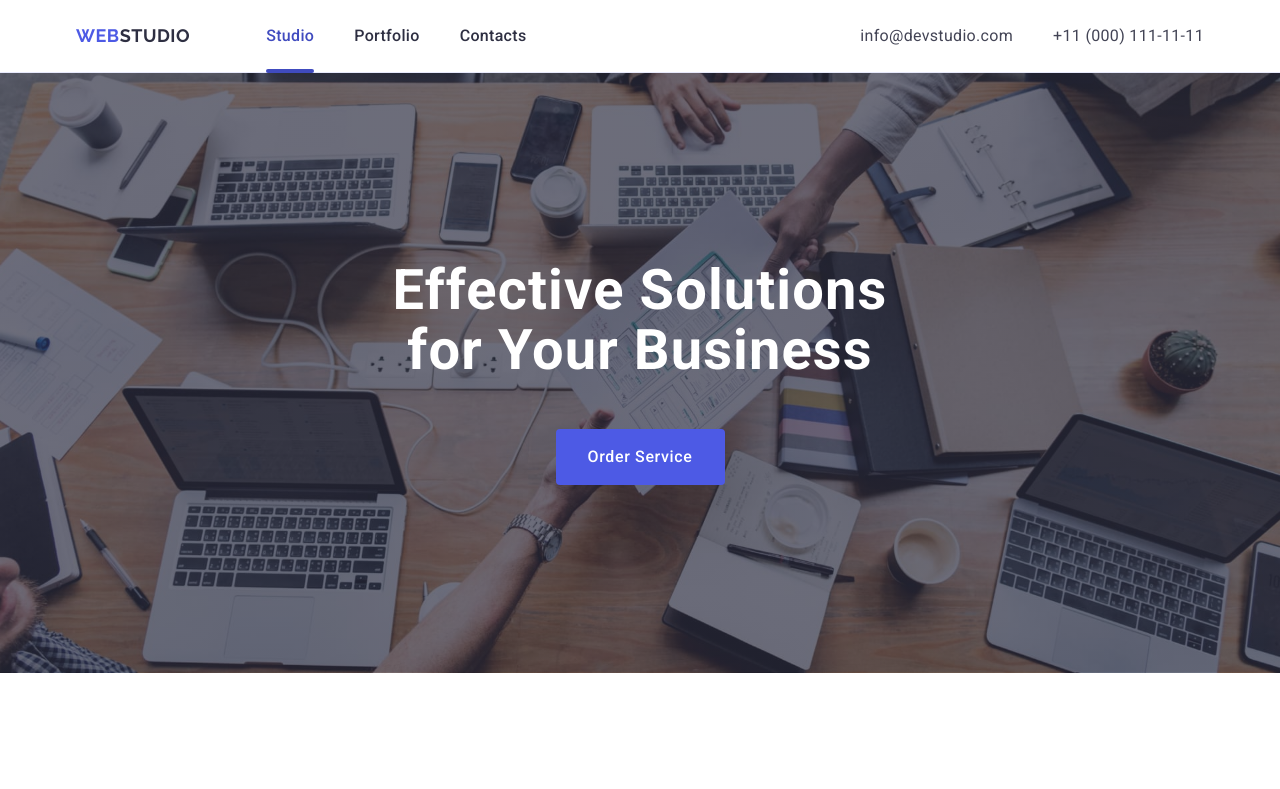
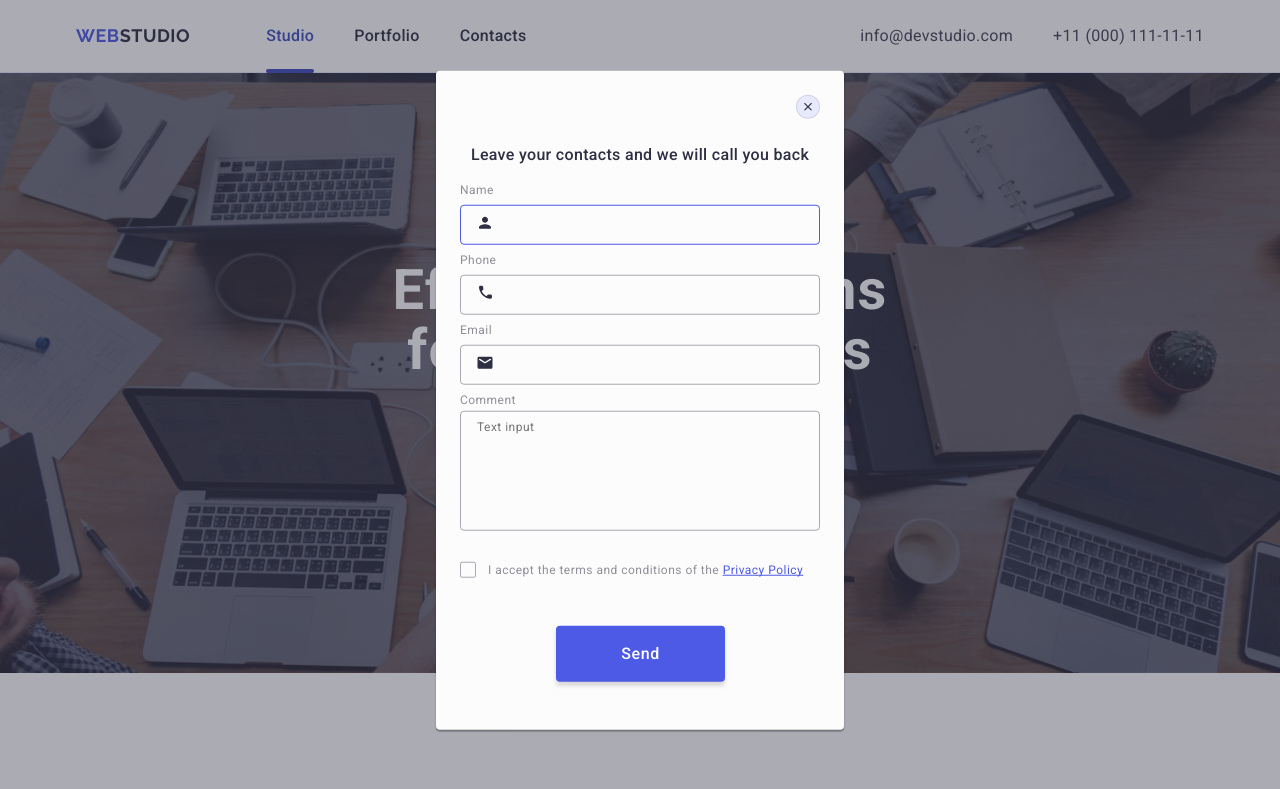
Before and after one commit to anna-gandzulevich/goit-markup-hw-05, a plain HTML site: page index.html in a window 1280 px wide. Shown: the top 789 px of the page. Drawn offline with nearby package versions, Linux system fonts and the light colour scheme.

Commit message:
check all

```diff
--- a/css/styles.css
+++ b/css/styles.css
@@ -206,6 +206,8 @@ header .logo-part {
 
 .button-hero:hover,
 .button-hero:focus,
+.footer-subscribe-button:hover,
+.footer-subscribe-button:focus,
 .form-button-submit:hover,
 .form-button-submit:focus {
   background-color: #404bbf;
@@ -532,15 +534,11 @@ footer .logo {
 }
 
 
-.footer-wrapper-cont {
-  display: flex;
-  /* gap: 24px; */
+.footer-wrapper-form {
+   display: flex;
+   gap: 24px;
 }
 
-/* .footer-subscribe-wrapper {
-  display: inline-block
-
-} */
 .footer-subscribe-text {
   font-weight: 500;
   font-size: 16px;
@@ -549,15 +547,11 @@ footer .logo {
   color: #fff;
   margin-bottom: 16px;
 }
-/* .footer-subscribe-label {
-  margin-right: 24px;
-  height: 40px;
-  min-width: 264px;
-} */
+
 .footer-subscribe-input {
   border: 1px solid #fff;
   border-radius: 4px;
-  min-width: 264px;
+  width: 264px;
   height: 40px;
   box-shadow: 0 4px 4px 0 rgba(0, 0, 0, 0.15);
   background-color: transparent;
@@ -569,8 +563,17 @@ color: #fff;
 padding-left: 16px;
 }
 
+.footer-subscribe-input::placeholder {
+  font-weight: 400;
+font-size: 12px;
+line-height: 2;
+letter-spacing: 0.04em;
+color: #fff;
+}
+
+
 .footer-subscribe-button {
-  /* position: relative; */
+
   display: flex;
   justify-content: center;
   align-items: center;
@@ -588,21 +591,13 @@ padding-left: 16px;
   letter-spacing: 0.04em;
   text-align: center;
   color: #fff;
-  transition: color 250ms cubic-bezier(0.4, 0, 0.2, 1),
-    background-color 250ms cubic-bezier(0.4, 0, 0.2, 1); */
+  transition: color 250ms cubic-bezier(0.4, 0, 0.2, 1);
+   transition: background-color 250ms cubic-bezier(0.4, 0, 0.2, 1); */
 }
 
-
 .footer-subscribe-icon {
-  position: absolute;
   fill: #fff;
-  top: 0;
-  right: 0;
   margin-left: 16px;
-  /* transform: translateY(-50%) */
-
-  transform: translateY(-50%);
-  transition: fill 250ms cubic-bezier(0.4, 0, 0.2, 1);
 }
 
 
@@ -635,15 +630,15 @@ padding-left: 16px;
   box-shadow: 0 1px 1px 0 rgba(0, 0, 0, 0.14), 0 1px 3px 0 rgba(0, 0, 0, 0.12),
     0 2px 1px 0 rgba(0, 0, 0, 0.2);
   background-color: #fcfcfc;
-  padding: 24px;
-  padding-top: 38px;
+  padding: 72px 24px 24px 24px;
+  transition: transform 250ms cubic-bezier(0.4, 0, 0.2, 1);
 }
 
-/* .backdrop.is-open {
+.backdrop.is-open {
   opacity: 1;
   visibility: visible;
   pointer-events: auto;
-} */
+}
 
 .modal-text {
   font-weight: 500;
@@ -652,7 +647,7 @@ padding-left: 16px;
   letter-spacing: 0.02em;
   text-align: center;
   color: #2e2f42;
-  margin-top: 24px;
+  margin-bottom: 16px;
 }
 
 .modal-close {
@@ -660,10 +655,18 @@ padding-left: 16px;
   top: 24px;
   right: 24px;
   border-radius: 50%;
-  fill:  #e7e9fc;
   stroke-width: 1px;
   stroke: rgba(0, 0, 0, 0.1);
   border: none;
+   width: 24px;
+   height: 24px;
+   display: flex;
+  justify-content: center;
+  align-items: center;
+  cursor: pointer;
+   background-color: #e7e9fc;
+    border: 1px solid rgba(0, 0, 0, 0.1);
+    padding: 0;
   transition: fill 250ms cubic-bezier(0.4, 0, 0.2, 1);
 }
 
@@ -674,7 +677,9 @@ padding-left: 16px;
 
 .icon-close:hover,
 .icon-close:focus {
- fill: #e7e9fc;
+   border: none;
+   background-color: #404bbf;
+ fill: #ffffff;
 }
 
 .modal-close:hover,
@@ -683,7 +688,7 @@ padding-left: 16px;
 }
 
 .form-wrraper-cont {
-  margin-top: 16px;
+  margin-bottom: 8px;
 }
 
 .form-user-label {
@@ -692,6 +697,8 @@ padding-left: 16px;
   font-size: 12px;
   line-height: 1.16667;
   letter-spacing: 0.04em;
+  line-height: 1.17;
+  margin-bottom: 4px;
   color: #8e8f99;
 }
 
@@ -702,7 +709,8 @@ padding-left: 16px;
   border-radius: 4px;
   margin-top: 4px;
   padding-left: 38px;
-  outline: none;
+  background-color: transparent;
+  outline: transparent;
   transition: border 250ms cubic-bezier(0.4, 0, 0.2, 1);
 }
 
@@ -710,7 +718,7 @@ padding-left: 16px;
 .form-user-input:focus,
 .form-user-comment:hover,
 .form-user-comment:focus {
-  border: 1px solid #4d5ae5;
+  border-color:  #4d5ae5;
 }
 
 .form-user-icon {
@@ -734,12 +742,19 @@ padding-left: 16px;
   width: 100%;
   resize: none;
   min-height: 120px;
-  outline: none;
+   font-size: 12px;
+   line-height: 1.17;
+   letter-spacing: 0.04em;
+   color: rgba(46, 47, 66, 0.4);
+  outline:  transparent;
+  background-color: transparent;
+  resize: none;
   border: 1px solid rgba(46, 47, 66, 0.4);
   border-radius: 4px;
   padding-top: 8px;
   padding-left: 16px;
   margin-bottom: 16px;
+   transition: border-color 250ms cubic-bezier(0.4, 0, 0.2, 1);
 }
 
 .form-user-coment::placeholder {
@@ -756,11 +771,13 @@ padding-left: 16px;
   justify-content: center;
   align-items: center;
   fill: transparent;
+   border: 1px solid rgba(46, 47, 66, 0.4);
   width: 16px;
   height: 16px;
-  border-radius: 6px;
-  border: 1px solid rgba(17, 17, 17, 0.14);
+  border-radius: 2px;
   margin-right: 12px;
+  margin-bottom: 24px;
+   transition: background-color 250ms cubic-bezier(0.4, 0, 0.2, 1), border 250ms cubic-bezier(0.4, 0, 0.2, 1), fill 250ms cubic-bezier(0.4, 0, 0.2, 1);
 }
 
 .checkbox:checked + .form-user-checkbox .castom-checkbox {
@@ -773,7 +790,7 @@ padding-left: 16px;
   font-family: 'Roboto', sans-serif;
   font-weight: 400;
   font-size: 12px;
-  line-height: 1.16667;
+  line-height: 1.17;
   letter-spacing: 0.04em;
   color: #8e8f99;
 }
@@ -805,6 +822,7 @@ padding-left: 16px;
   letter-spacing: 0.04em;
   text-align: center;
   color: #fff;
+  cursor: pointer;
   margin: 24px 96px;
   transition: color 250ms cubic-bezier(0.4, 0, 0.2, 1),
     background-color 250ms cubic-bezier(0.4, 0, 0.2, 1);
--- a/index.html
+++ b/index.html
@@ -576,9 +576,9 @@
           </ul>
         </div>
 
+        <div class="footer-subscribe-wrapper">
           <p class="footer-subscribe-text">Subscribe</p>
-
-        <form class="footer-wrapper-cont">
+          <form class="footer-wrapper-form">
             <label class="footer-subscribe-label" for="footer-email"> </label>
             <input
               class="footer-subscribe-input"
@@ -596,6 +596,7 @@
               </svg>
             </button>
           </form>
+        </div>
       </div>
     </footer>
 
@@ -617,14 +618,14 @@
               <input
                 class="form-user-input"
                 type="text"
-                name="User-Name"
+                name="user-name"
                 id="user-name"
                 pattern="[a-zA-Zа-яА-ЯіІїЇєЄґҐʼ]+"
                 autofocus
                 required
               />
 
-              <svg class="form-user-icon" width="18" height="18">
+              <svg class="form-user-icon" width="18" height="24">
                 <use href="./images/icons.svg#icon-person"></use>
               </svg>
             </div>
@@ -643,7 +644,7 @@
                 required
               />
 
-              <svg class="form-user-icon" width="18" height="18">
+              <svg class="form-user-icon" width="18" height="24">
                 <use href="./images/icons.svg#icon-phone"></use>
               </svg>
             </div>
@@ -660,7 +661,7 @@
                 required
               />
 
-              <svg class="form-user-icon" width="18" height="18">
+              <svg class="form-user-icon" width="18" height="24">
                 <use href="./images/icons.svg#icon-email"></use>
               </svg>
             </div>
@@ -668,7 +669,6 @@
 
           <div class="form-wrraper-cont">
             <label class="form-user-label" for="user-comment"> Comment </label>
-            <div class="form-user-icon-wrapper">
             <textarea
               class="form-user-comment"
               id="user-comment"
@@ -676,17 +676,17 @@
               placeholder="Text input"
             ></textarea>
           </div>
-          </div>
 
           <div class="form-wrapper-checkbox">
             <input
               class="checkbox visually-hidden"
               type="checkbox"
-              name="checkbox"
+              name="user-privacy"
               required
-              id="form-user-checkbox"
+              value="true"
+              id="user-privacy"
             />
-            <label class="form-user-checkbox" for="form-user-checkbox"
+            <label class="form-user-checkbox" for="user-privacy"
               ><span class="castom-checkbox"
                 ><svg width="10" height="8" class="castom-checkbox-icon">
                   <use href="./images/icons.svg#icon-check"></use></svg></span
```
Lines whose indentation alone changed are shown as unchanged.
